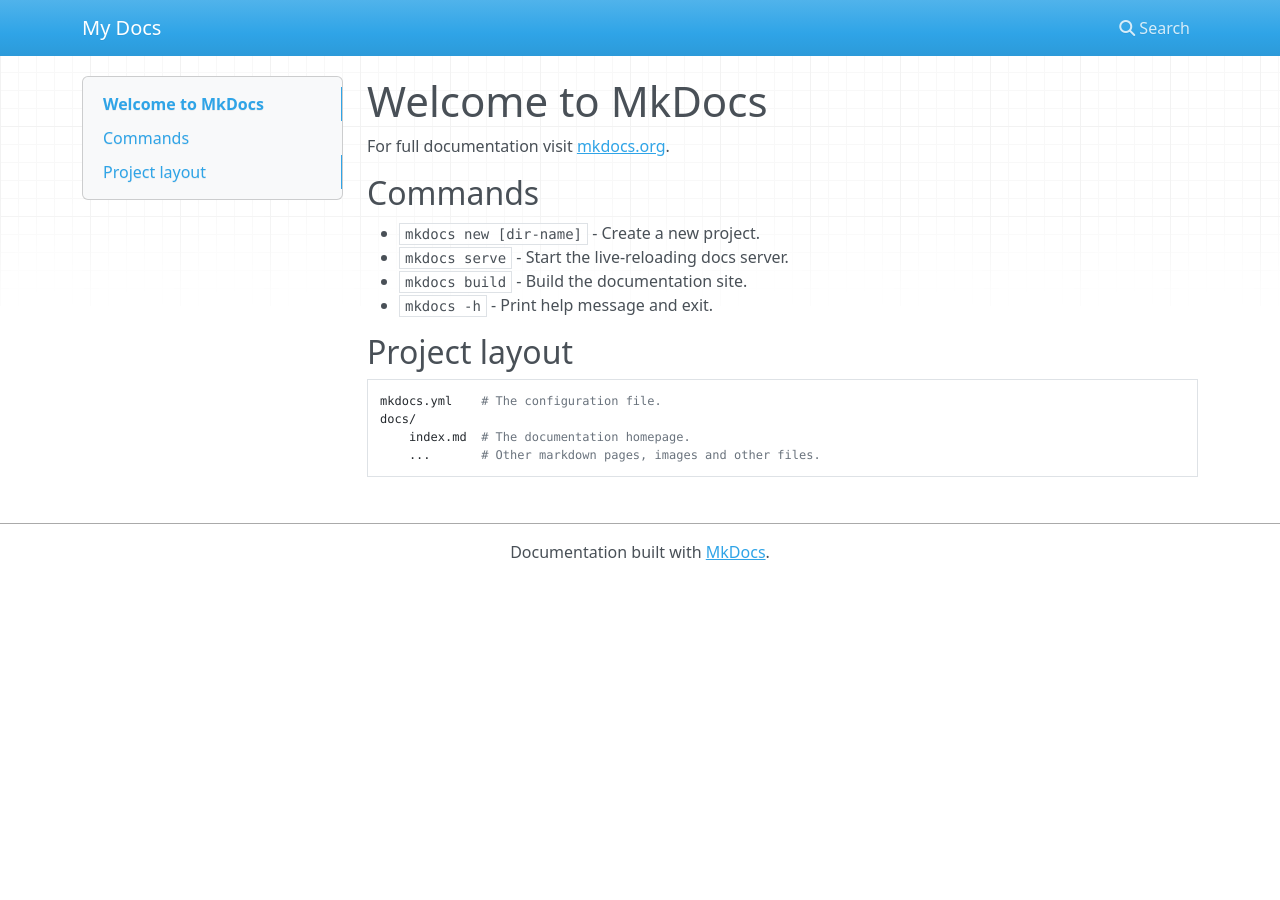
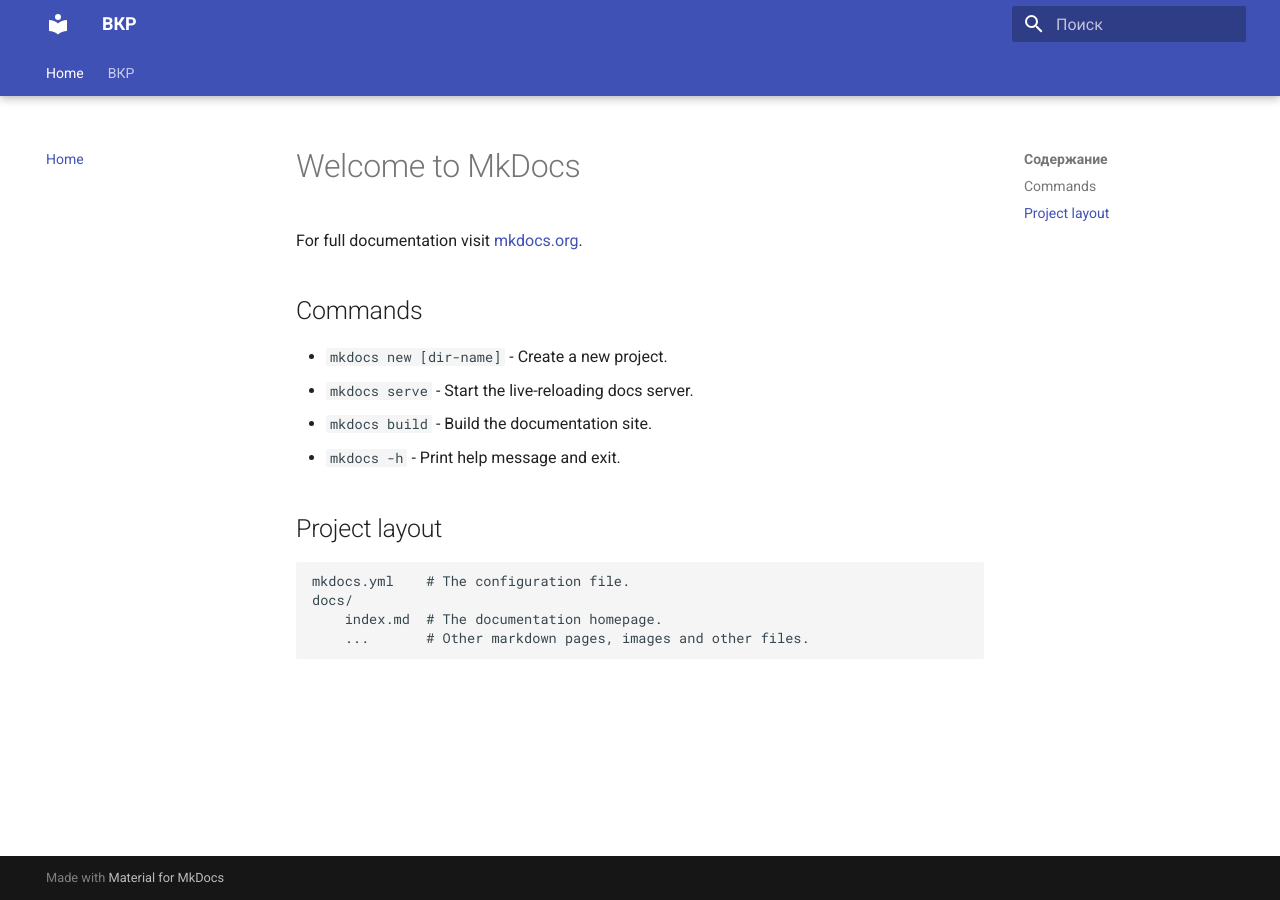
Before and after one commit to spektro37/master-thesis, an MkDocs documentation site: the page built from docs/index.md, in a window 1280 px wide. Built offline with MkDocs 1.6.1 and Material for MkDocs 9.7.7, drawn with Linux system fonts in a browser that asks for light colours; nearby versions of some CDN libraries.

```diff
--- a/mkdocs.yml
+++ b/mkdocs.yml
@@ -1 +1,15 @@
-site_name: My Docs
+site_name: ВКР
+
+# Page tree
+nav:
+  - Home: index.md
+  - ВКР:
+    - Тема: content/a1.md
+    - Актуальность: content/a2.md
+
+theme:
+  name: material
+  language: ru
+  features:
+    - navigation.tabs
+    - navigation.tabs.sticky
```
Also changed, not shown: docs/content/a1.md (added, +8 -0 lines), docs/content/a2.md (added, +14 -0 lines).
